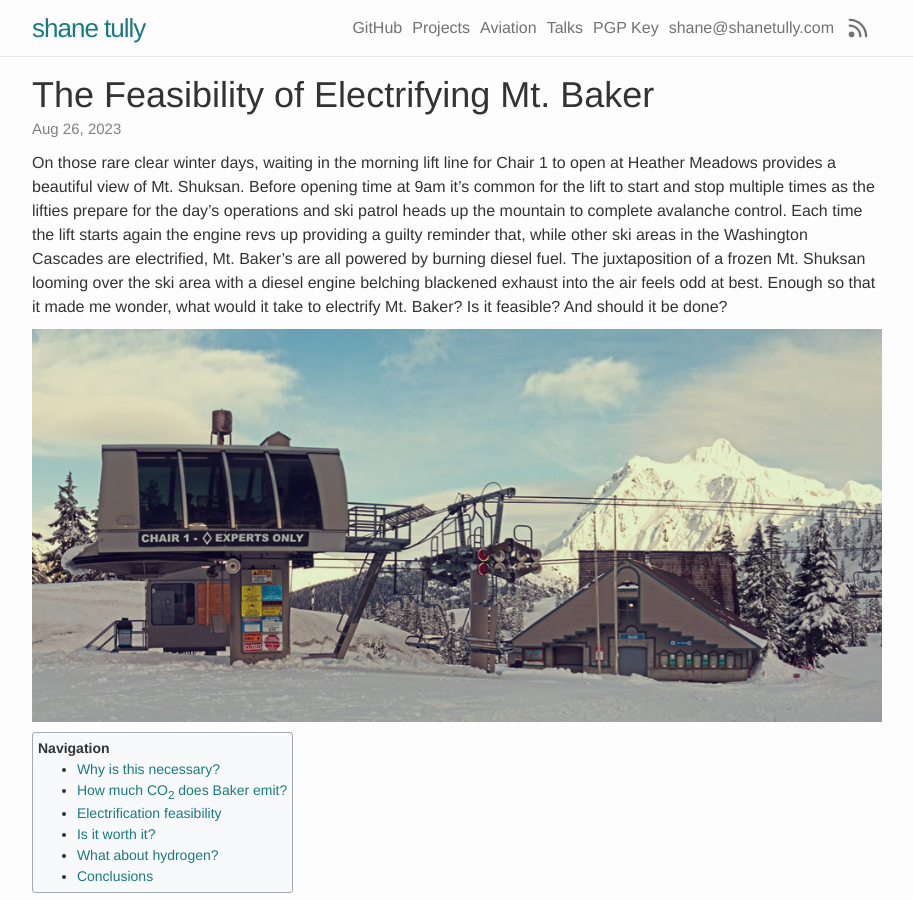
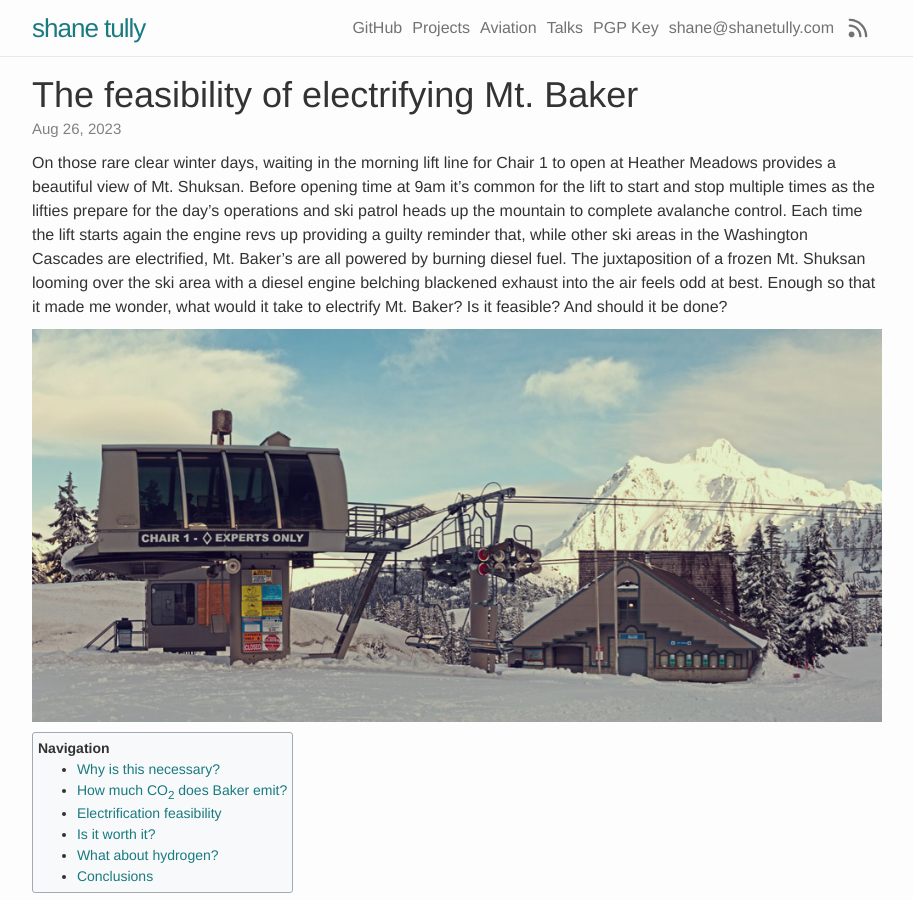
Before and after one commit to shanet/blog, a Jekyll site: the page built from _posts/2023-08-26-the-feasibility-of-electrifiying-mt-baker.md, in a window 1280 px wide and 900 px high. Shown: the whole window, without its empty margins (183-1096 px from the left). Built offline with Jekyll 4.4.1, drawn with Linux system fonts in a browser that asks for light colours.

```diff
--- a/_posts/2023-08-26-the-feasibility-of-electrifiying-mt-baker.md
+++ b/_posts/2023-08-26-the-feasibility-of-electrifiying-mt-baker.md
@@ -1,6 +1,6 @@
 ---
 layout: post
-title: The Feasibility of Electrifying Mt. Baker
+title: The feasibility of electrifying Mt. Baker
 description: Mt. Baker ski area is entirely diesel powered. How feasible would it be to electrify Baker to eliminate its emissions?
 date: 2023-08-26
 ---
```
